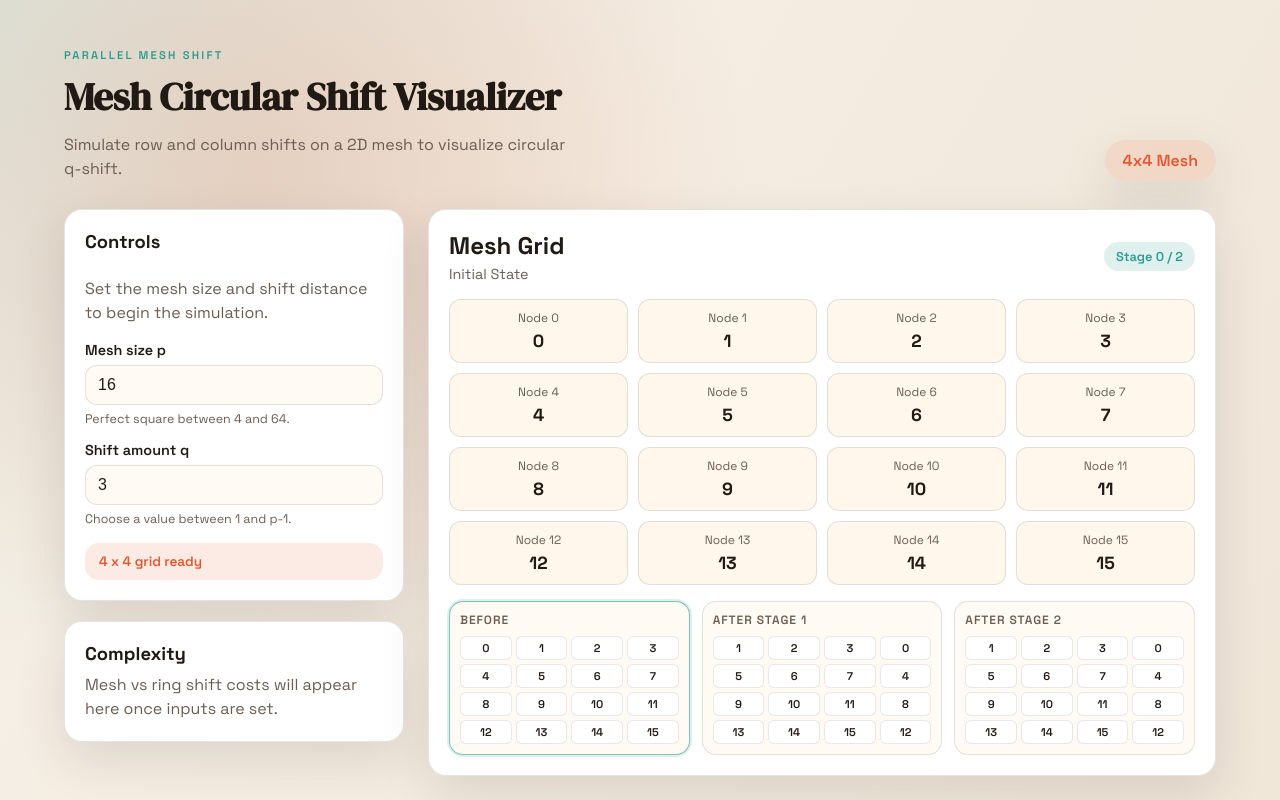
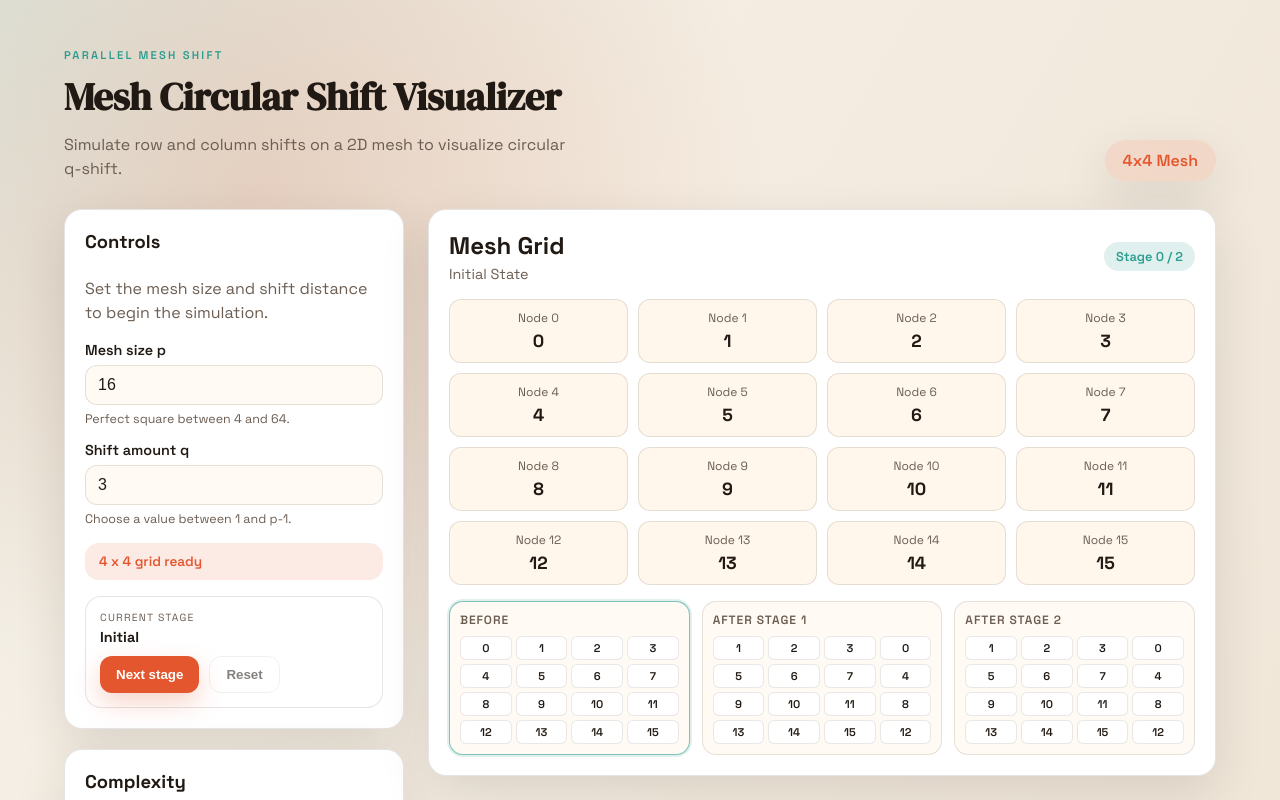
Before and after one commit to RudhanLodhi/Mesh-Shift-Visualizer, a React (Vite) app: page / in a window 1280 px wide. Shown: the top 800 px of the page. Built offline with nearby package versions, Linux system fonts and the light colour scheme.

Commit message:
feat: add stage controls and arrows

```diff
--- a/src/App.jsx
+++ b/src/App.jsx
@@ -56,6 +56,14 @@ function App() {
     return computeShiftStages(pNumber, qNumber);
   }, [inputsValid, pNumber, qNumber]);
 
+  const handleNextStage = () => {
+    setStage((prevStage) => Math.min(prevStage + 1, 2));
+  };
+
+  const handleResetStage = () => {
+    setStage(0);
+  };
+
   useEffect(() => {
     setStage(0);
   }, [pValue, qValue]);
@@ -85,6 +93,10 @@ function App() {
             pError={pError}
             qError={qError}
             meshSize={meshSize}
+            stage={stage}
+            inputsValid={inputsValid}
+            onNextStage={handleNextStage}
+            onResetStage={handleResetStage}
           />
           <ComplexityPanel />
         </section>
--- a/src/components/ControlPanel.jsx
+++ b/src/components/ControlPanel.jsx
@@ -5,8 +5,16 @@ function ControlPanel({
   onQChange,
   pError,
   qError,
-  meshSize
+  meshSize,
+  stage,
+  inputsValid,
+  onNextStage,
+  onResetStage
 }) {
+  const stageLabel = stage === 0 ? 'Initial' : stage === 1 ? 'Row shift' : 'Column shift';
+  const nextDisabled = !inputsValid || stage >= 2;
+  const resetDisabled = !inputsValid || stage === 0;
+
   return (
     <section className="panel control-panel">
       <h2>Controls</h2>
@@ -62,6 +70,22 @@ function ControlPanel({
       <div className="mesh-meta">
         {meshSize ? `${meshSize} x ${meshSize} grid ready` : 'Awaiting valid mesh size'}
       </div>
+
+      <div className="stage-controls">
+        <div className="stage-status">
+          <span className="stage-label">Current stage</span>
+          <strong>{stageLabel}</strong>
+        </div>
+        <div className="control-actions">
+          <button className="btn primary" type="button" onClick={onNextStage} disabled={nextDisabled}>
+            Next stage
+          </button>
+          <button className="btn ghost" type="button" onClick={onResetStage} disabled={resetDisabled}>
+            Reset
+          </button>
+        </div>
+        {!inputsValid && <p className="helper-text">Fix inputs to enable stage controls.</p>}
+      </div>
     </section>
   );
 }
--- a/src/components/MeshGrid.jsx
+++ b/src/components/MeshGrid.jsx
@@ -14,6 +14,8 @@ function MeshGrid({ stage, shiftData, inputsValid }) {
   const stageIndex = Math.min(Math.max(stage, 0), 2);
   const stageSets = [shiftData.initial, shiftData.afterRow, shiftData.afterColumn];
   const currentData = stageSets[stageIndex];
+  const arrowMode = stageIndex === 1 ? 'row' : stageIndex === 2 ? 'col' : null;
+  const gridStageClass = stageIndex === 1 ? 'stage-row' : stageIndex === 2 ? 'stage-col' : 'stage-initial';
 
   return (
     <section className="mesh-panel">
@@ -25,8 +27,9 @@ function MeshGrid({ stage, shiftData, inputsValid }) {
         <div className="mesh-stage-pill">Stage {stageIndex} / 2</div>
       </div>
 
+      <div className="mesh-grid-wrap">
         <div
-        className="mesh-grid"
+          className={`mesh-grid ${gridStageClass}`}
           style={{ gridTemplateColumns: `repeat(${shiftData.size}, minmax(0, 1fr))` }}
         >
           {currentData.map((value, index) => (
@@ -35,6 +38,33 @@ function MeshGrid({ stage, shiftData, inputsValid }) {
               <span className="node-data">{value}</span>
             </div>
           ))}
+        </div>
+        {arrowMode && (
+          <svg
+            className={`mesh-arrow ${arrowMode}`}
+            viewBox="0 0 100 100"
+            preserveAspectRatio="none"
+            aria-hidden="true"
+          >
+            <defs>
+              <marker
+                id="arrowhead"
+                markerWidth="6"
+                markerHeight="6"
+                refX="5"
+                refY="3"
+                orient="auto"
+              >
+                <polygon points="0 0, 6 3, 0 6" fill="currentColor" />
+              </marker>
+            </defs>
+            {arrowMode === 'row' ? (
+              <line x1="8" y1="50" x2="92" y2="50" markerEnd="url(#arrowhead)" />
+            ) : (
+              <line x1="50" y1="8" x2="50" y2="92" markerEnd="url(#arrowhead)" />
+            )}
+          </svg>
+        )}
       </div>
 
       <div className="mesh-snapshots">
--- a/src/index.css
+++ b/src/index.css
@@ -174,6 +174,63 @@ h1 {
   font-size: 0.85rem;
 }
 
+.stage-controls {
+  display: flex;
+  flex-direction: column;
+  gap: 10px;
+  padding: 14px;
+  border-radius: 16px;
+  border: 1px solid rgba(49, 35, 27, 0.12);
+  background: rgba(255, 255, 255, 0.7);
+}
+
+.stage-status {
+  display: flex;
+  flex-direction: column;
+  gap: 4px;
+  font-size: 0.9rem;
+}
+
+.stage-label {
+  text-transform: uppercase;
+  font-size: 0.65rem;
+  letter-spacing: 0.12em;
+  color: var(--muted);
+}
+
+.control-actions {
+  display: flex;
+  flex-wrap: wrap;
+  gap: 10px;
+}
+
+.btn {
+  border: none;
+  border-radius: 12px;
+  padding: 10px 16px;
+  font-weight: 600;
+  cursor: pointer;
+  transition: transform 0.2s ease, box-shadow 0.2s ease, opacity 0.2s ease;
+}
+
+.btn.primary {
+  background: var(--accent);
+  color: #ffffff;
+  box-shadow: 0 10px 24px rgba(228, 87, 46, 0.25);
+}
+
+.btn.ghost {
+  background: transparent;
+  border: 1px solid var(--panel-border);
+  color: var(--ink);
+}
+
+.btn:disabled {
+  opacity: 0.55;
+  cursor: not-allowed;
+  box-shadow: none;
+}
+
 .mesh-panel {
   min-height: 420px;
   display: flex;
@@ -207,6 +264,40 @@ h1 {
 .mesh-grid {
   display: grid;
   gap: 10px;
+}
+
+.mesh-grid-wrap {
+  position: relative;
+}
+
+.mesh-grid.stage-row .mesh-node {
+  animation: drift-right 0.35s ease;
+}
+
+.mesh-grid.stage-col .mesh-node {
+  animation: drift-down 0.35s ease;
+}
+
+.mesh-arrow {
+  position: absolute;
+  inset: 0;
+  width: 100%;
+  height: 100%;
+  pointer-events: none;
+  color: var(--accent);
+}
+
+.mesh-arrow.col {
+  color: var(--accent-2);
+}
+
+.mesh-arrow line {
+  stroke: currentColor;
+  stroke-width: 3;
+  stroke-linecap: round;
+  stroke-dasharray: 120;
+  stroke-dashoffset: 120;
+  animation: draw-line 0.6s ease forwards;
 }
 
 .mesh-node {
@@ -283,6 +374,38 @@ h1 {
   border: 1px solid rgba(49, 35, 27, 0.1);
 }
 
+@keyframes drift-right {
+  from {
+    transform: translateX(-8px);
+  }
+  to {
+    transform: translateX(0);
+  }
+}
+
+@keyframes drift-down {
+  from {
+    transform: translateY(-8px);
+  }
+  to {
+    transform: translateY(0);
+  }
+}
+
+@keyframes draw-line {
+  to {
+    stroke-dashoffset: 0;
+  }
+}
+
+@media (prefers-reduced-motion: reduce) {
+  .mesh-grid.stage-row .mesh-node,
+  .mesh-grid.stage-col .mesh-node,
+  .mesh-arrow line {
+    animation: none;
+  }
+}
+
 .mesh-placeholder {
   flex: 1;
   border-radius: 16px;
```
Lines whose indentation alone changed are shown as unchanged.
